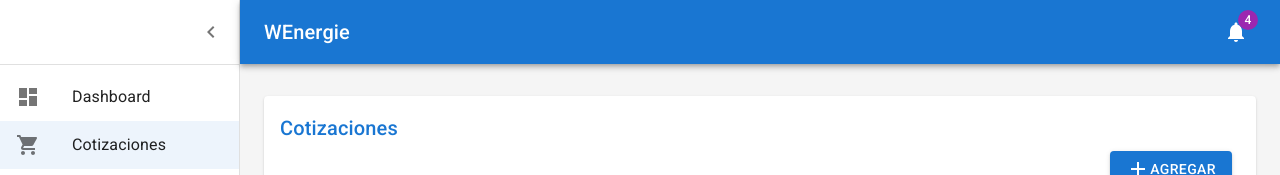
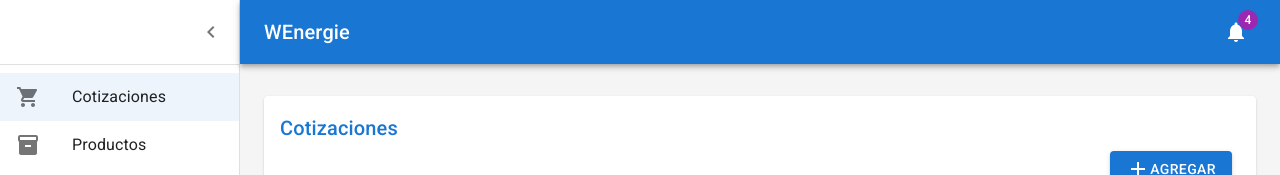
Before and after one commit to NachoCasta/WEnergie, a React (Create React App) app in the folder w-energie/: page /cotizaciones in a window 1280 px wide. Shown: the top 175 px of the page. Built offline with nearby package versions, Linux system fonts and the light colour scheme; no server answers; the database is empty; what @react-pdf/renderer would draw is missing.

Commit message:
[cleanup] Remove dashboard

```diff
--- a/w-energie/src/components/App.tsx
+++ b/w-energie/src/components/App.tsx
@@ -20,8 +20,7 @@ const router = createBrowserRouter(
         element={<QuoteDocumentViewer />}
       />
       <Route path="/" element={<Layout />}>
-        <Route index element={<Navigate to="dashboard" />} />
-        <Route path="dashboard" element={<div>dashboard</div>} />
+        <Route index element={<Navigate to="cotizaciones" />} />
         <Route path="cotizaciones">
           <Route index element={<Quotes />} />
           <Route path="nueva" element={<NewQuote />} />
--- a/w-energie/src/components/Layout/Layout.tsx
+++ b/w-energie/src/components/Layout/Layout.tsx
@@ -3,7 +3,6 @@ import CssBaseline from "@mui/material/CssBaseline";
 import Box from "@mui/material/Box";
 import Container from "@mui/material/Container";
 import Toolbar from "@mui/material/Toolbar";
-import DashboardIcon from "@mui/icons-material/Dashboard";
 import ShoppingCartIcon from "@mui/icons-material/ShoppingCart";
 import InventoryIcon from "@mui/icons-material/Inventory";
 import Copyright from "./Copyright";
@@ -15,11 +14,6 @@ import { Outlet, useLocation, useNavigate } from "react-router";
 const mdTheme = createTheme();
 
 const items = [
-  {
-    text: "Dashboard",
-    icon: <DashboardIcon />,
-    path: "/dashboard",
-  },
   {
     text: "Cotizaciones",
     icon: <ShoppingCartIcon />,
```
